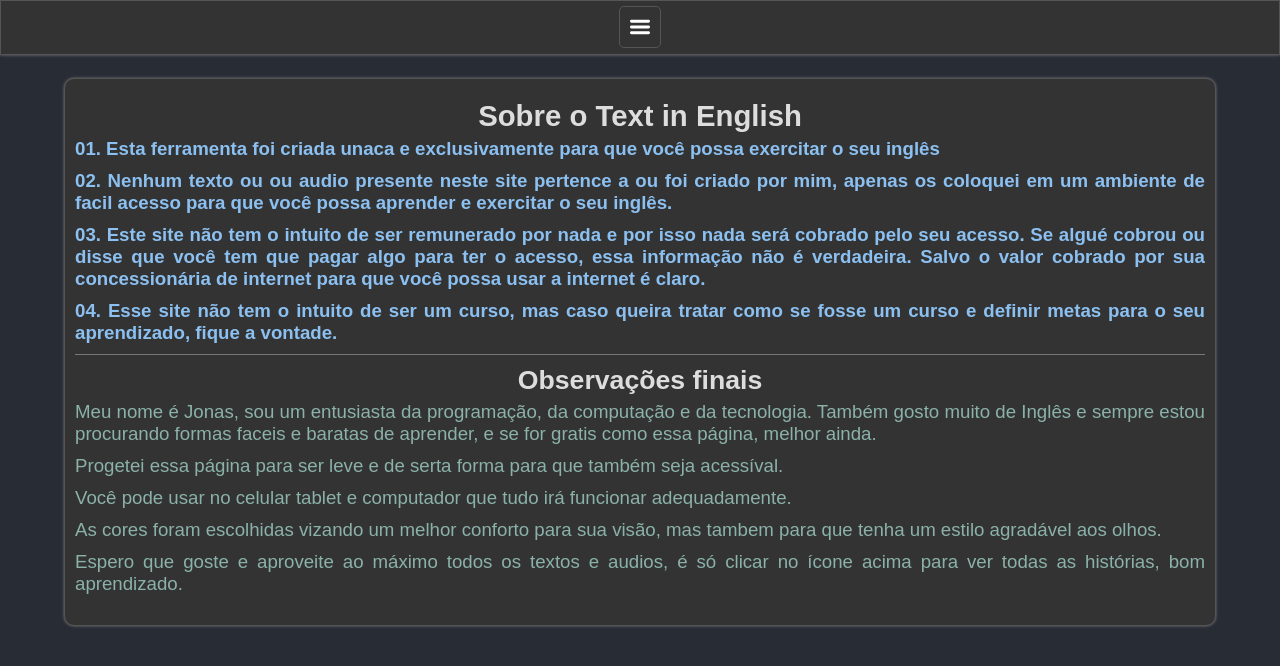
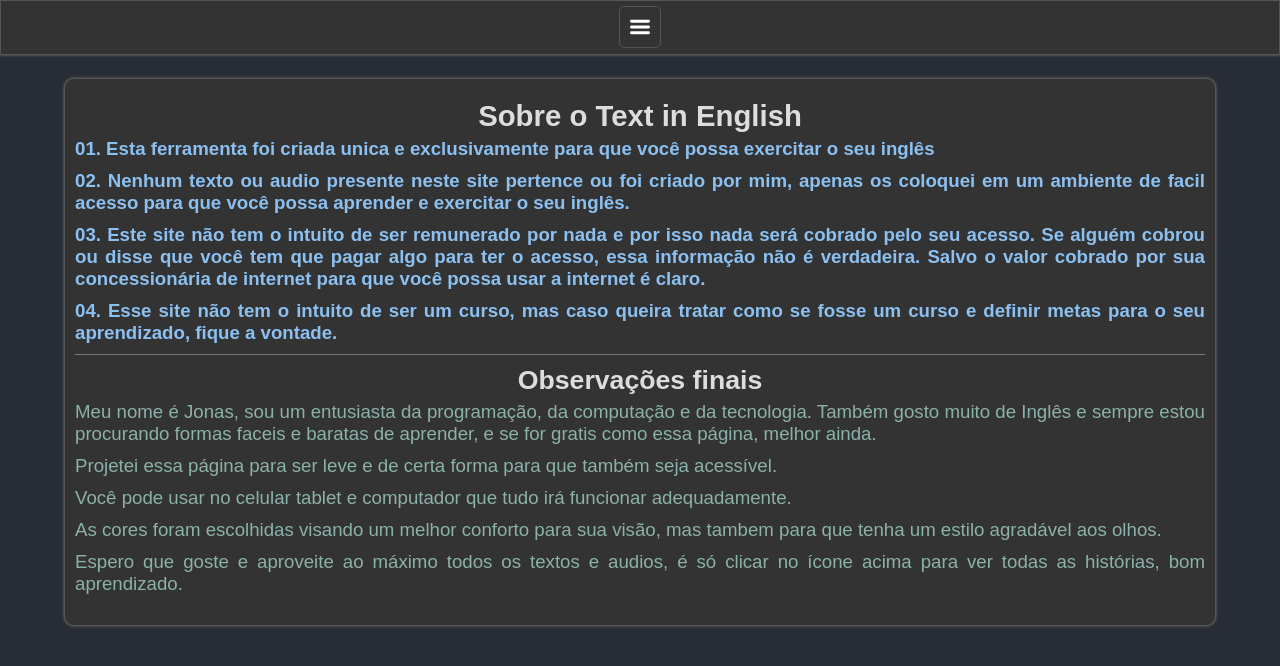
Before and after one commit to JonasJF360/texts-in-english, a plain HTML site: page info.html in a window 1280 px wide. Drawn offline with Linux system fonts and the light colour scheme.

Commit message:
Update info.html

```diff
--- a/info.html
+++ b/info.html
@@ -19,19 +19,19 @@
     <div id="pagina">
         <div class="texto">
           <h1>Sobre o Text in English</h2>
-            <p><span>01. Esta ferramenta foi criada unaca e exclusivamente para que você possa exercitar o seu inglês</span></p>
-            <p><span>02. Nenhum texto ou ou audio presente neste site pertence a ou foi criado por mim, apenas os coloquei em um ambiente de facil acesso para que você possa aprender e exercitar o seu inglês.
+            <p><span>01. Esta ferramenta foi criada unica e exclusivamente para que você possa exercitar o seu inglês</span></p>
+            <p><span>02. Nenhum texto ou audio presente neste site pertence ou foi criado por mim, apenas os coloquei em um ambiente de facil acesso para que você possa aprender e exercitar o seu inglês.
             </span></p>
-            <p><span>03. Este site não tem o intuito de ser remunerado por nada e por isso nada será cobrado pelo seu acesso. Se algué cobrou ou disse que você tem que pagar algo para ter o acesso, essa informação não é verdadeira.
+            <p><span>03. Este site não tem o intuito de ser remunerado por nada e por isso nada será cobrado pelo seu acesso. Se alguém cobrou ou disse que você tem que pagar algo para ter o acesso, essa informação não é verdadeira.
             Salvo o valor cobrado por sua concessionária de internet para que você possa usar a internet é claro.</span></p>
             <p><span>04. Esse site não tem o intuito de ser um curso, mas caso queira tratar como se fosse um curso e definir metas para o seu aprendizado, fique a vontade.</span></p>
             <h2>Observações finais</h2>
             <p>Meu nome é Jonas, sou um entusiasta da programação, da computação e  da tecnologia. Também gosto muito de Inglês e sempre estou procurando formas faceis e baratas de aprender, e se for gratis como essa página, melhor ainda.
             </p>
-            <p>Progetei essa página para ser leve e de serta forma para que também seja acessíval.
+            <p>Projetei essa página para ser leve e de certa forma para que também seja acessível.
             </p>
             <p>Você pode usar no celular tablet e computador que tudo irá funcionar adequadamente.</p>
-            <p>As cores foram escolhidas vizando um melhor conforto para sua visão, mas tambem para que tenha um estilo agradável aos olhos.</p>
+            <p>As cores foram escolhidas visando um melhor conforto para sua visão, mas tambem para que tenha um estilo agradável aos olhos.</p>
             <p>Espero que goste e aproveite ao máximo todos os textos e audios, é só clicar no ícone acima para ver todas as histórias, bom aprendizado.</p>
         </div>
 
```
